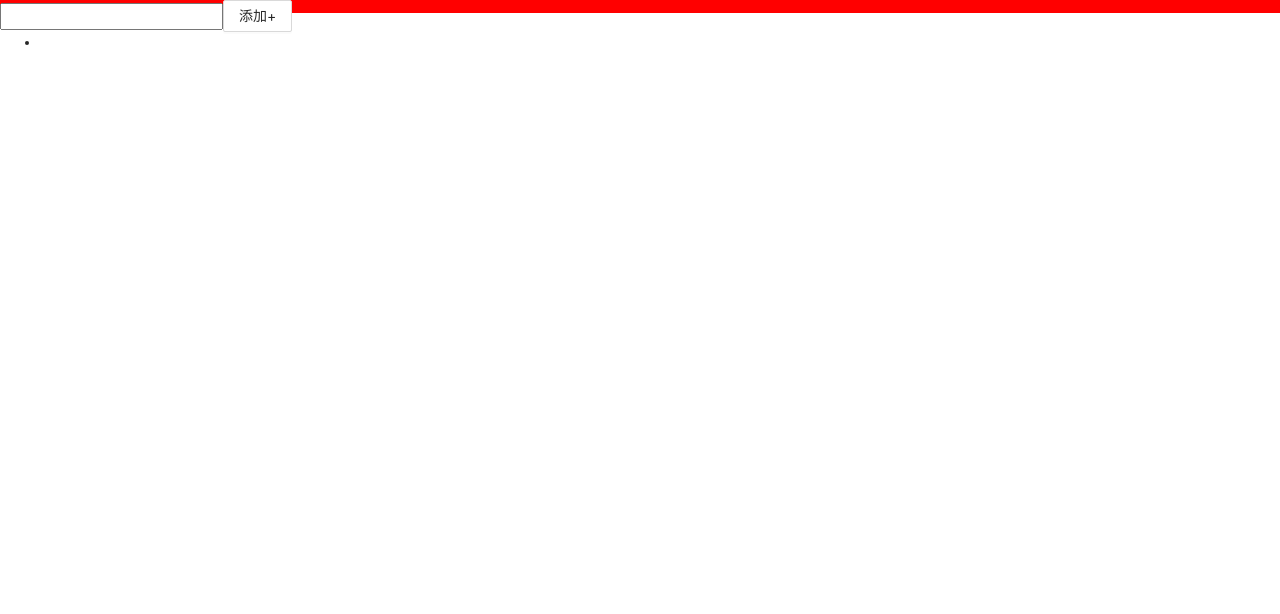
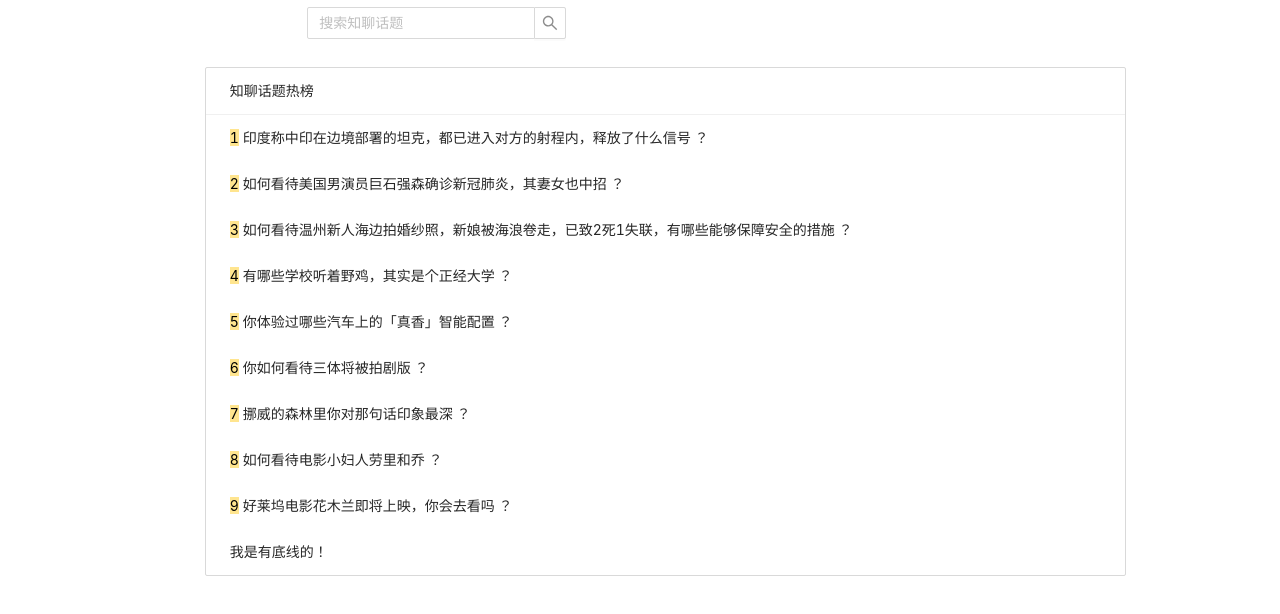
Before and after one commit to studyyiran/happy, a React app: page /home in a window 1280 px wide. Before the commit this address led to /main. Shown: the top 614 px of the page. Built offline with nearby package versions, Linux system fonts and the light colour scheme.

Commit message:
feat: add home and rank

```diff
--- /dev/null
+++ b/src/pages/home/index.js
@@ -0,0 +1,76 @@
+import React, { useState } from "react";
+import { Input, List, Typography } from 'antd';
+import './index.less'
+
+export const HomePage = () => {
+  const { Search } = Input;
+  const listData=[
+    '印度称中印在边境部署的坦克，都已进入对方的射程内，释放了什么信号 ？',
+    '如何看待美国男演员巨石强森确诊新冠肺炎，其妻女也中招 ？',
+    '如何看待温州新人海边拍婚纱照，新娘被海浪卷走，已致2死1失联，有哪些能够保障安全的措施 ？',
+    '有哪些学校听着野鸡，其实是个正经大学 ？',
+    '你体验过哪些汽车上的「真香」智能配置 ？',
+    '你如何看待三体将被拍剧版 ？',
+    '挪威的森林里你对那句话印象最深 ？',
+    '如何看待电影小妇人劳里和乔 ？',
+    '好莱坞电影花木兰即将上映，你会去看吗 ？'
+  ];
+  console.log(listData,'111')
+  const [data, setData] = useState(listData)
+  console.log(data,'22433')
+
+
+  // const data = [
+  //   '印度称中印在边境部署的坦克，都已进入对方的射程内，释放了什么信号 ？',
+  //   '如何看待美国男演员巨石强森确诊新冠肺炎，其妻女也中招 ？',
+  //   '如何看待温州新人海边拍婚纱照，新娘被海浪卷走，已致2死1失联，有哪些能够保障安全的措施 ？',
+  //   '有哪些学校听着野鸡，其实是个正经大学 ？',
+  //   '你体验过哪些汽车上的「真香」智能配置 ？',
+  //   '你如何看待三体将被拍剧版 ？',
+  //   '挪威的森林里你对那句话印象最深 ？',
+  //   '如何看待电影小妇人劳里和乔 ？',
+  //   '好莱坞电影花木兰即将上映，你会去看吗 ？'
+  // ];
+  const  viewIndex = (index)=>{
+      console.log(index,'68999')
+  }
+  const search = (value)=>{
+
+    let filterList = listData.filter(item => item.toLowerCase().indexOf(value.toLowerCase()) !== -1)
+    console.log(filterList ,'3456')
+    setData(filterList)
+  }
+
+  const onChaneValue = (e)=>{
+    console.log(e.target.value,'33333')
+
+  }
+  return(
+    <div className="main">
+      <div className="search">
+        <Search
+          placeholder="搜索知聊话题"
+          style={{ width: 260}}
+          onSearch={value => search(value)}
+        >
+        </Search>
+      </div>
+      <div className="sub">
+        <List
+          header={<div>知聊话题热榜</div>}
+          footer={<div>我是有底线的！</div>}
+          bordered
+          dataSource={data}
+          renderItem={(item, index) => (
+            <a href="/rank">
+            <List.Item onClick={viewIndex(index)}>
+              <Typography.Text mark>{index+1}</Typography.Text> {item}
+            </List.Item>
+            </a>
+        )}
+      />
+      </div>
+
+    </div>
+  )
+};
--- /dev/null
+++ b/src/pages/home/index.less
@@ -0,0 +1,38 @@
+
+
+
+@import (reference) "~common/styles/index.less";
+
+@p1: {
+    .main{
+        position: relative;
+        display: flex;
+        width: 80%;
+        height: 800 *@px;
+        justify-content: center;
+        align-items: center;
+
+        .font(20);
+        .search{
+            position: absolute;
+            top: 10 *@px;
+            left: 30%;
+            width: 210 *@px;
+            height: 60 *@px;
+        }
+
+    //     .font(20);// font-size 大小 就用 .font() mixin
+    // height: 15px; // 天崩地裂也是 15 像素不改。
+    // width: 15 *@px; // 自动给我转 rem。
+        .sub {
+            position: absolute;
+            top: 100 *@px;
+            left: 20%;
+            width: 90%;
+            height: 700 *@px;
+
+        }
+    }
+};
+
+.hello(@p1);
--- /dev/null
+++ b/src/pages/rank/index.js
@@ -0,0 +1,53 @@
+import React, { useState } from "react";
+import { Input, List, Typography } from 'antd';
+import '../home/index.less'
+
+export const RankPage = () => {
+  const { Search } = Input;
+  const listData=[
+    '印度称中印在边境部署  70',
+    '美国男演员巨石强森确诊新冠肺炎 60',
+    '如何看待温州新人海边拍婚纱   50',
+    '有哪些学校听着野鸡 40',
+    '你体验过哪些汽车  10'
+  ];
+  const [data, setData] = useState(listData)
+  console.log(data,'22433')
+
+  const  viewIndex = (index)=>{
+      console.log(index,'68999')
+  }
+  const search = (value)=>{
+    let filterList = listData.filter(item => item.toLowerCase().indexOf(value.toLowerCase()) !== -1)
+    console.log(filterList ,'3456')
+    setData(filterList)
+  }
+
+  return(
+    <div className="main">
+      <div className="search">
+        <Search
+          placeholder="搜索知聊话题"
+          style={{ width: 260}}
+          onSearch={value => search(value)}
+        >
+        </Search>
+      </div>
+      <div className="sub">
+        <List
+          header={<div>热门话题榜</div>}
+          footer={<div>我是有底线的！</div>}
+          bordered
+          dataSource={data}
+          renderItem={(item, index) => (
+            <a href="https://www.baidu.com">
+            <List.Item>
+              <Typography.Text mark>{index+1}</Typography.Text> {item}
+            </List.Item></a>
+        )}
+      />
+      </div>
+
+    </div>
+  )
+};
--- a/src/pages/routerConfig.js
+++ b/src/pages/routerConfig.js
@@ -1,16 +1,28 @@
 import React from "react";
 import { MainPage } from "./main";
 import { SubPage } from "./sub";
+import { HomePage } from "./home";
+import { RankPage } from "./rank"
 
 export const routerConfig = [
   {
     path: "/main",
     title: "main",
-    Component: MainPage,
-  },
-  {
+    Component: MainPage
+},
+{
     path: "/sub",
     title: "sub",
     Component: SubPage
-  }
+},
+{
+    path: "/home",
+    title: "home",
+    Component: HomePage
+},
+{
+    path:"/rank",
+    title: "rank",
+    Component: RankPage
+}
 ];
```
Also changed, not shown: 1 other file (tests, documents, lock files or other folders).
